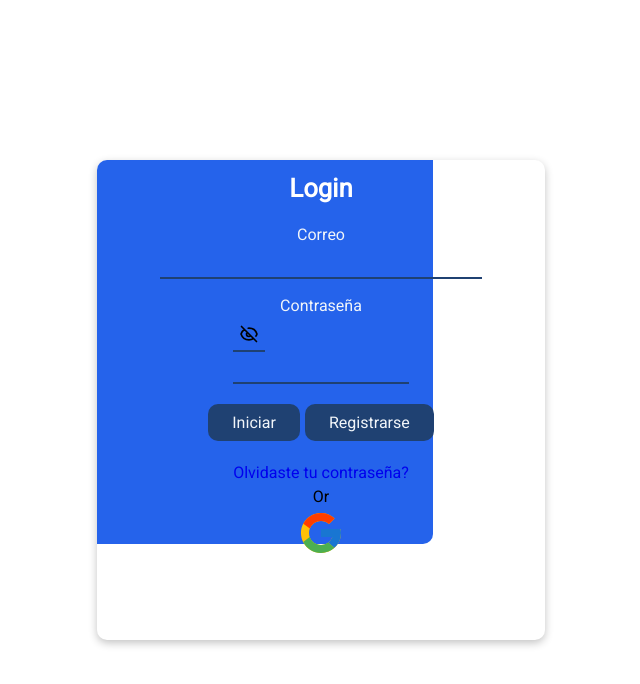
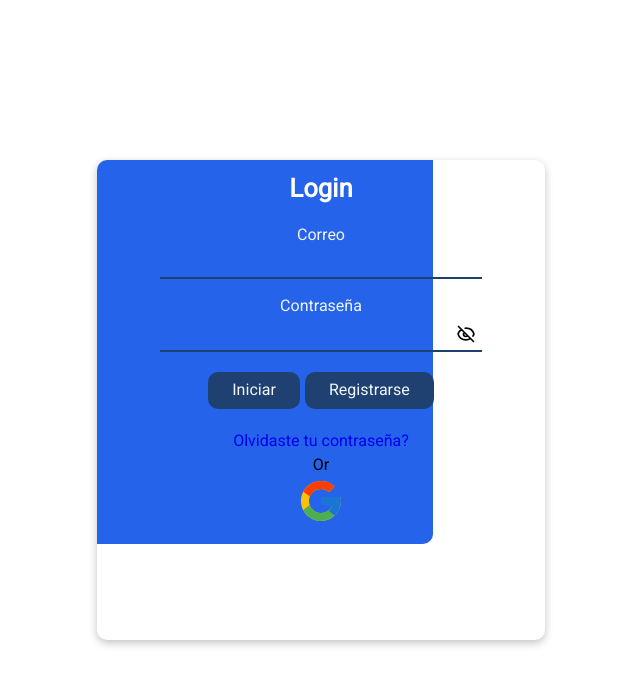
Before and after one commit to LuisArielRetanaHernadez/caht_client, a React (Vite) app: page /login in a window 1280 px wide. Shown: the top 684 px of the page, without its empty margins (319-959 px from the left). Built offline with nearby package versions, Linux system fonts and the light colour scheme.

Commit message:
creando los estilos de la clase elemento field__password

```diff
--- a/src/Pages/Login/login.styles.css
+++ b/src/Pages/Login/login.styles.css
@@ -46,6 +46,13 @@
   margin-top: 15px;
 }
 
+.field__password {
+  width: 100%;
+  background-color: none;
+  display: flex;
+  flex-direction: row-reverse;
+}
+
 .form__input {
   width: 100%;
   padding: .2rem .1rem;
```
